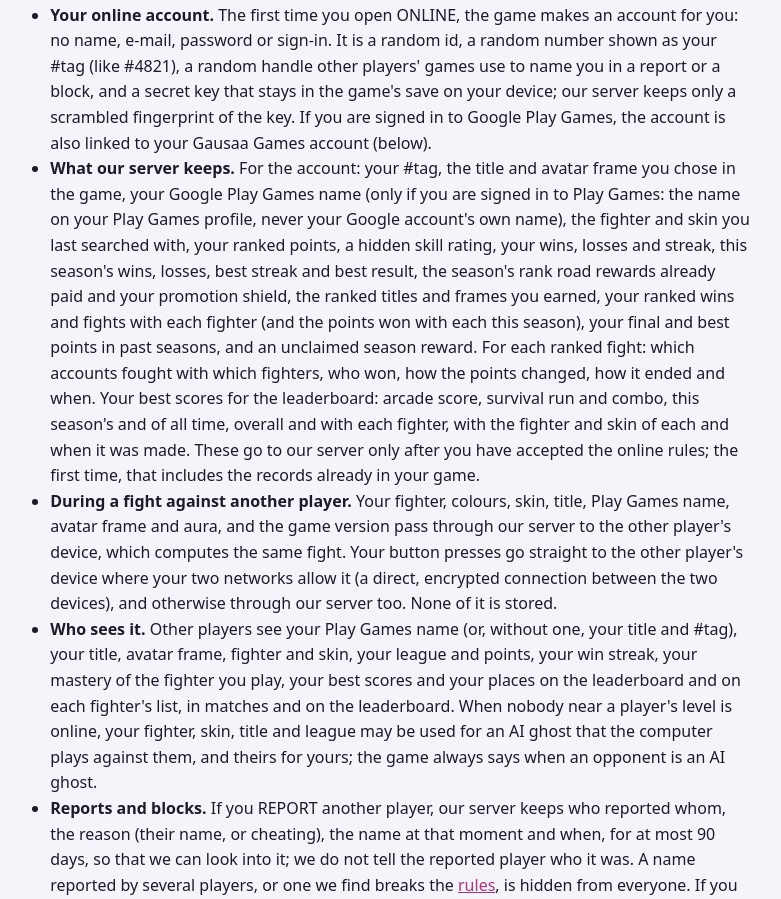
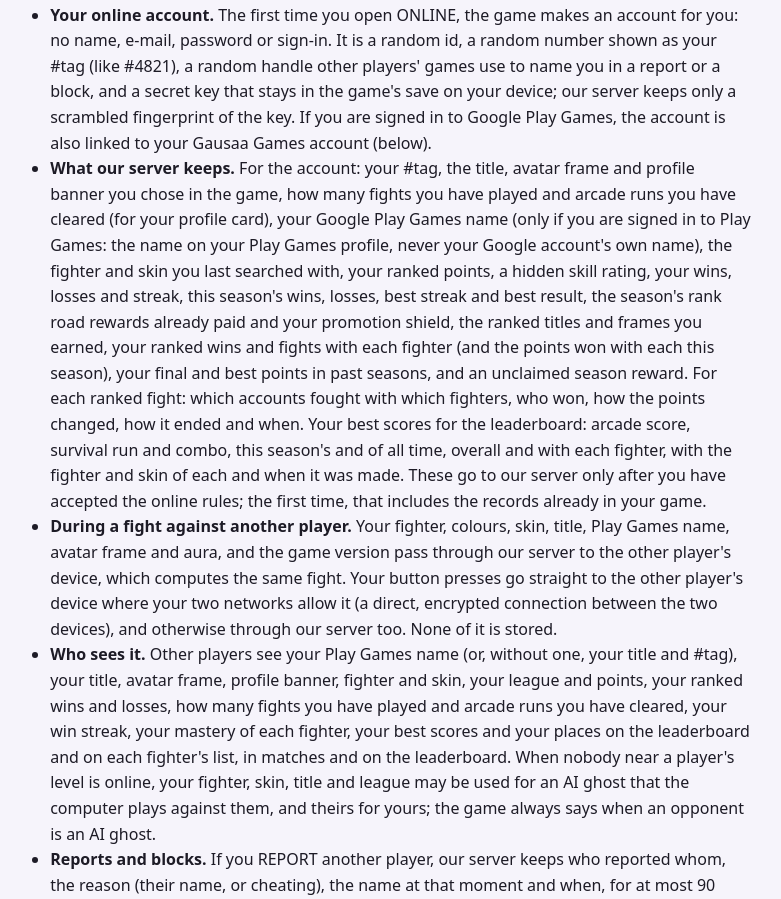
Before and after one commit to mobahug/mobahug.github.io, a plain HTML site: page space_cats/privacy.html in a window 1280 px wide. Shown: the part 1446-2345 px from the top of the page, without its empty margins (249-1030 px from the left). Drawn offline with Linux system fonts and the light colour scheme.

Commit message:
Space Cats: profile banners and the profile card in the privacy policy (8 November 2026)
Co-Authored-By: Claude Opus 5.5 <noreply@anthropic.com>

```diff
--- a/space_cats/privacy.html
+++ b/space_cats/privacy.html
@@ -22,7 +22,7 @@
 </head>
 <body>
 <h1>Space Cats Privacy Policy</h1>
-<p class="updated">Last updated: 6 November 2026</p>
+<p class="updated">Last updated: 8 November 2026</p>
 <p>Space Cats is a game by Gausaa Games ("we"). This policy explains what the game does with information about you.
 To delete your data, see <a href="#delete">Deleting your data</a>.</p>
 
@@ -76,8 +76,8 @@ ONLINE, and nothing is sent to our server until you do.</p>
   name, e-mail, password or sign-in. It is a random id, a random number shown as your #tag (like #4821), a random
   handle other players' games use to name you in a report or a block, and a secret key that stays in the game's save on your device; our server keeps only a scrambled fingerprint of the key. If you
   are signed in to Google Play Games, the account is also linked to your Gausaa Games account (below).</li>
-  <li><strong>What our server keeps.</strong> For the account: your #tag, the title and avatar frame you chose in
-  the game, your Google Play Games name (only if you are signed in to Play Games: the name on your Play Games profile,
+  <li><strong>What our server keeps.</strong> For the account: your #tag, the title, avatar frame and profile banner
+  you chose in the game, how many fights you have played and arcade runs you have cleared (for your profile card), your Google Play Games name (only if you are signed in to Play Games: the name on your Play Games profile,
   never your Google account's own name), the fighter and skin you last searched with, your ranked points, a hidden skill rating, your wins,
   losses and streak, this season's wins, losses, best streak and best result, the season's rank road rewards already
   paid and your promotion shield, the ranked titles and frames you earned, your ranked wins and fights with each
@@ -91,8 +91,9 @@ ONLINE, and nothing is sent to our server until you do.</p>
   Your button presses go straight to the other player's device where your two networks allow it (a direct, encrypted
   connection between the two devices), and otherwise through our server too. None of it is stored.</li>
   <li><strong>Who sees it.</strong> Other players see your Play Games name (or, without one, your title and #tag),
-  your title, avatar frame, fighter and skin, your league and
-  points, your win streak, your mastery of the fighter you play, your best scores and your places on the leaderboard and
+  your title, avatar frame, profile banner, fighter and skin, your league and
+  points, your ranked wins and losses, how many fights you have played and arcade runs you have cleared, your win
+  streak, your mastery of each fighter, your best scores and your places on the leaderboard and
   on each fighter's list, in matches and on the leaderboard. When nobody near a player's level is online, your fighter, skin, title and
   league may be used for an AI ghost that the computer plays against them, and theirs for yours; the game always
   says when an opponent is an AI ghost.</li>
```
